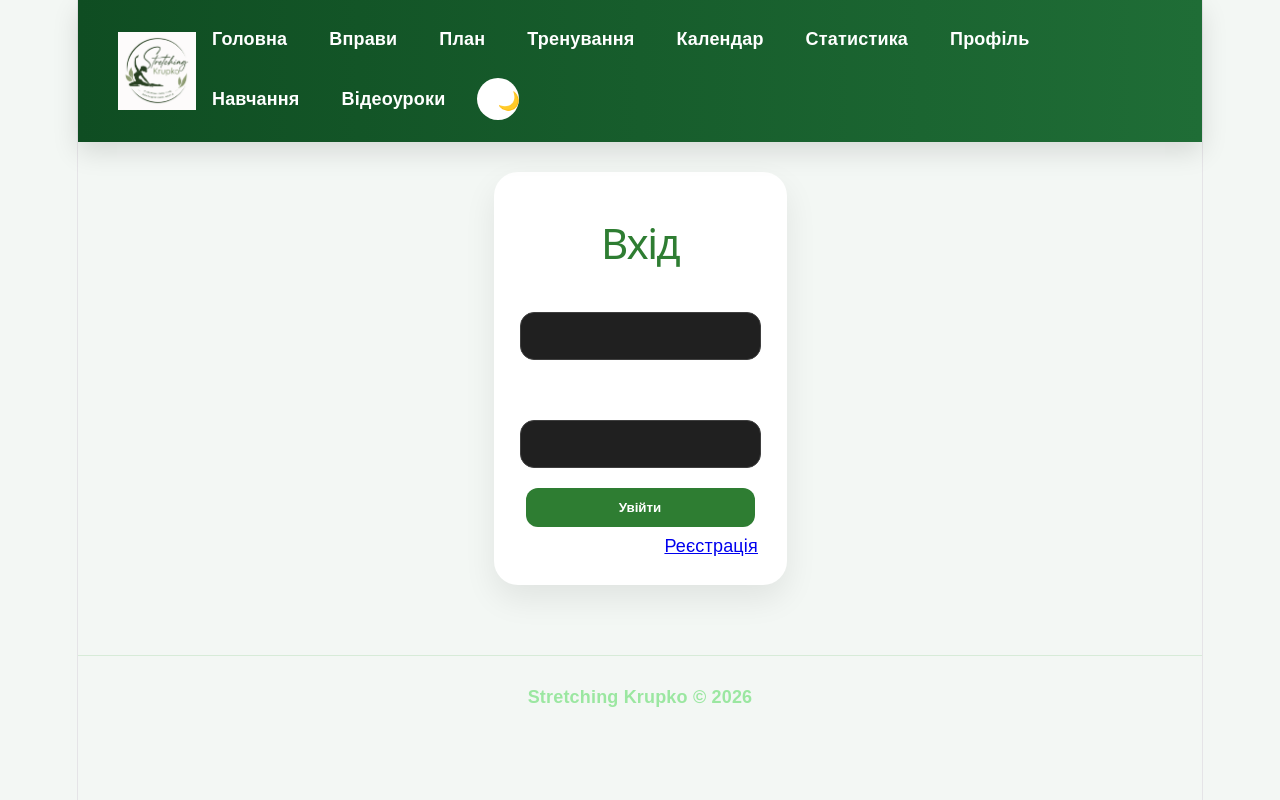
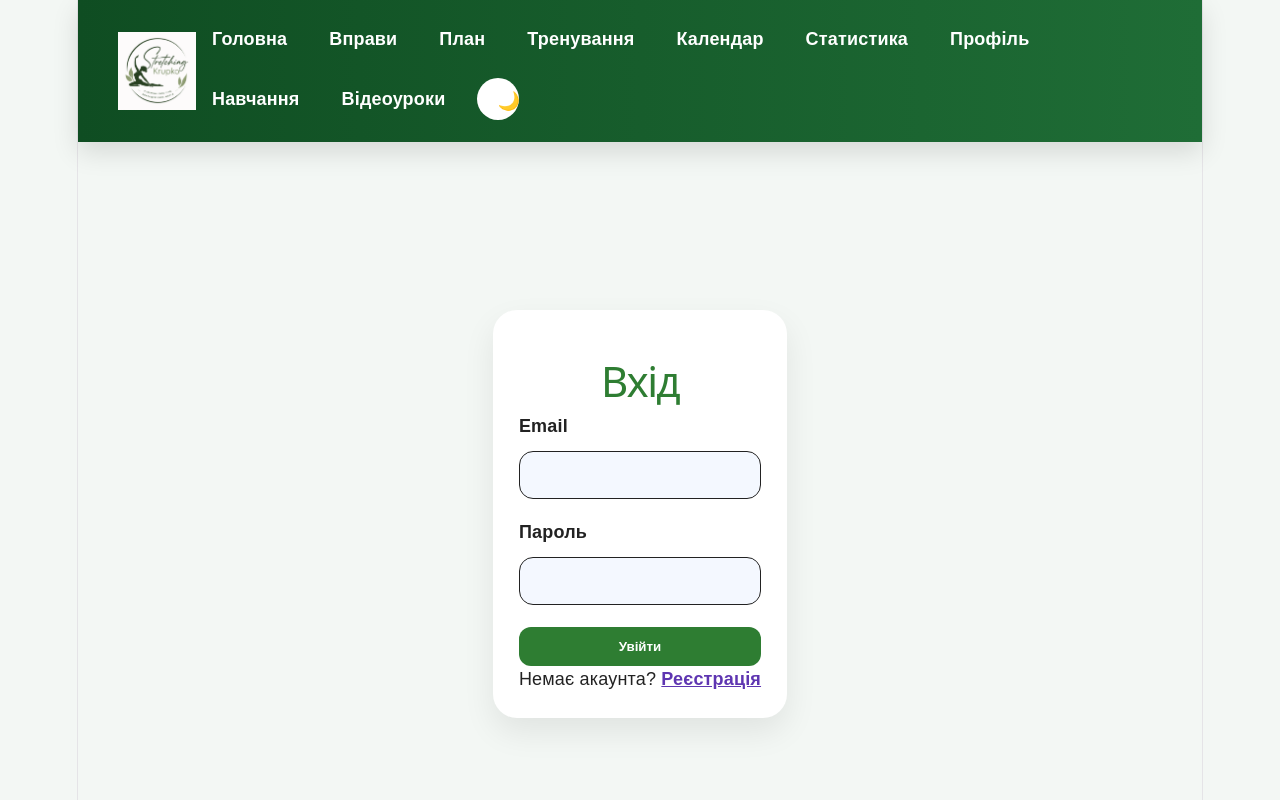
Before and after one commit to pikmi-vika/stretching-planner, a React (Vite) app in the folder client/: page /login in a window 1280 px wide. Shown: the top 800 px of the page. Built offline with nearby package versions, Linux system fonts and the light colour scheme.

Commit message:
fix auth page design

```diff
--- a/client/src/App.css
+++ b/client/src/App.css
@@ -1561,3 +1561,89 @@ button:hover {
   color: #43a047 !important;
   opacity: 1 !important;
 }
+.details-card form label {
+  color: #222 !important;
+}
+
+.dark .details-card form label {
+  color: #ffffff !important;
+}
+/* AUTH PAGE FIX */
+.auth-page {
+  min-height: calc(100vh - 180px);
+  display: flex;
+  justify-content: center;
+  align-items: center;
+  padding: 32px 14px;
+}
+
+.auth-card {
+  width: 100%;
+  max-width: 420px !important;
+  background: #ffffff !important;
+  color: #222 !important;
+  text-align: center;
+}
+
+.auth-card h1 {
+  color: #2e7d32 !important;
+}
+
+.auth-card form {
+  display: flex !important;
+  flex-direction: column !important;
+  gap: 12px !important;
+}
+
+.auth-card form label {
+  color: #222 !important;
+  font-weight: 700;
+  text-align: left !important;
+  margin-top: 8px;
+}
+
+.auth-card input {
+  width: 100% !important;
+  box-sizing: border-box !important;
+  background: #f4f8ff !important;
+  color: #111 !important;
+  border: 1px solid #222 !important;
+  border-radius: 14px !important;
+  padding: 14px 16px !important;
+  font-size: 16px !important;
+}
+
+.auth-card input[type="password"] {
+  background: #f4f8ff !important;
+  color: #111 !important;
+}
+
+.auth-card button {
+  width: 100% !important;
+  margin: 10px 0 0 !important;
+}
+
+.auth-card p {
+  color: #222 !important;
+}
+
+.auth-card a {
+  color: #5e35b1 !important;
+  font-weight: 700;
+}
+
+.dark .auth-card {
+  background: #1b1b1b !important;
+  color: #fff !important;
+}
+
+.dark .auth-card form label,
+.dark .auth-card p {
+  color: #fff !important;
+}
+
+.dark .auth-card input {
+  background: #222 !important;
+  color: #fff !important;
+  border-color: #555 !important;
+}
--- a/client/src/pages/Login.jsx
+++ b/client/src/pages/Login.jsx
@@ -35,8 +35,8 @@ function Login() {
   };
 
   return (
-    <div className="details-page">
-      <div className="details-card">
+    <div className="auth-page">
+  <div className="details-card auth-card">
         <h1>Вхід</h1>
 
         <form onSubmit={login}>
--- a/client/src/pages/Register.jsx
+++ b/client/src/pages/Register.jsx
@@ -33,8 +33,8 @@ function Register() {
   };
 
   return (
-    <div className="details-page">
-      <div className="details-card">
+    <div className="auth-page">
+  <div className="details-card auth-card">
         <h1>Реєстрація</h1>
 
         <form onSubmit={register}>
```
